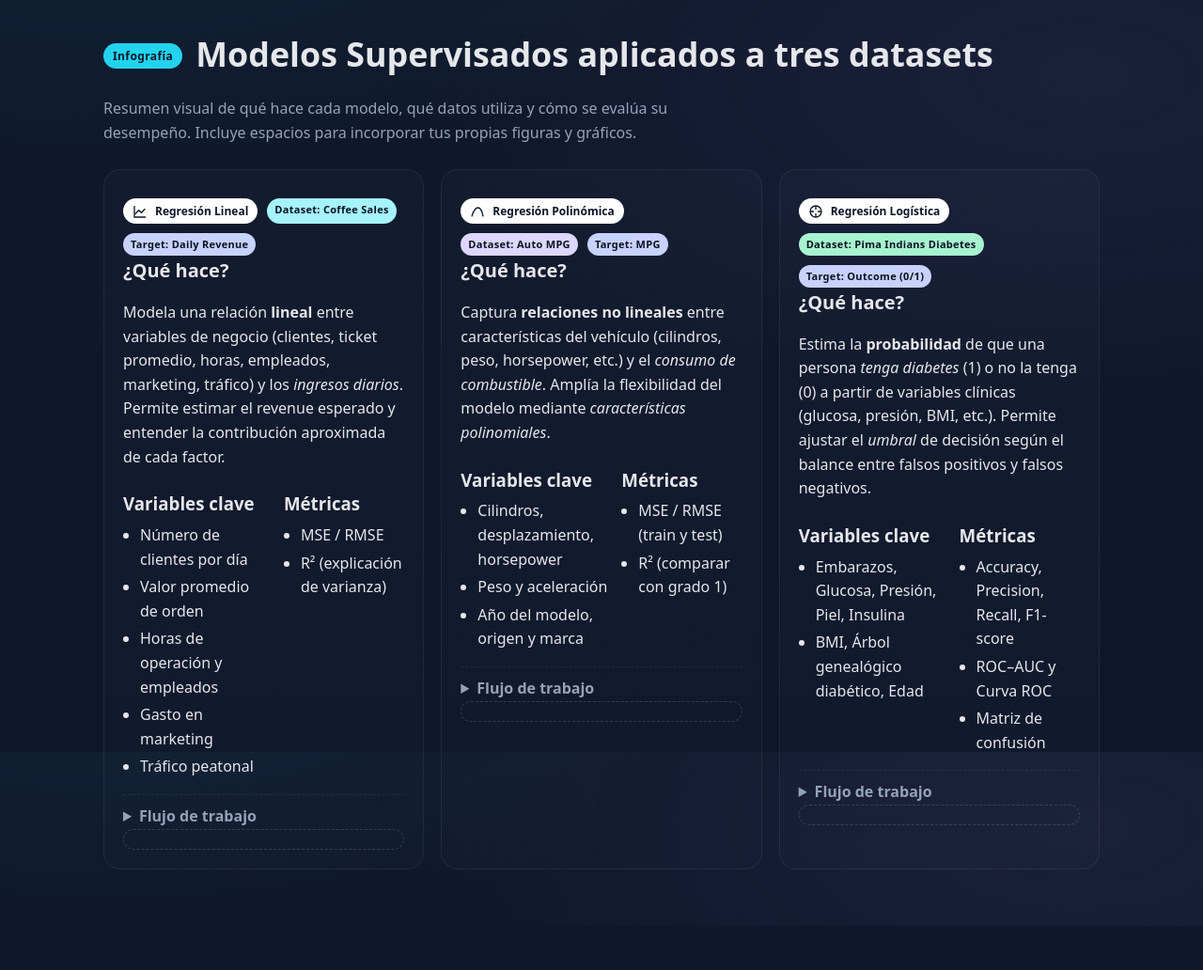
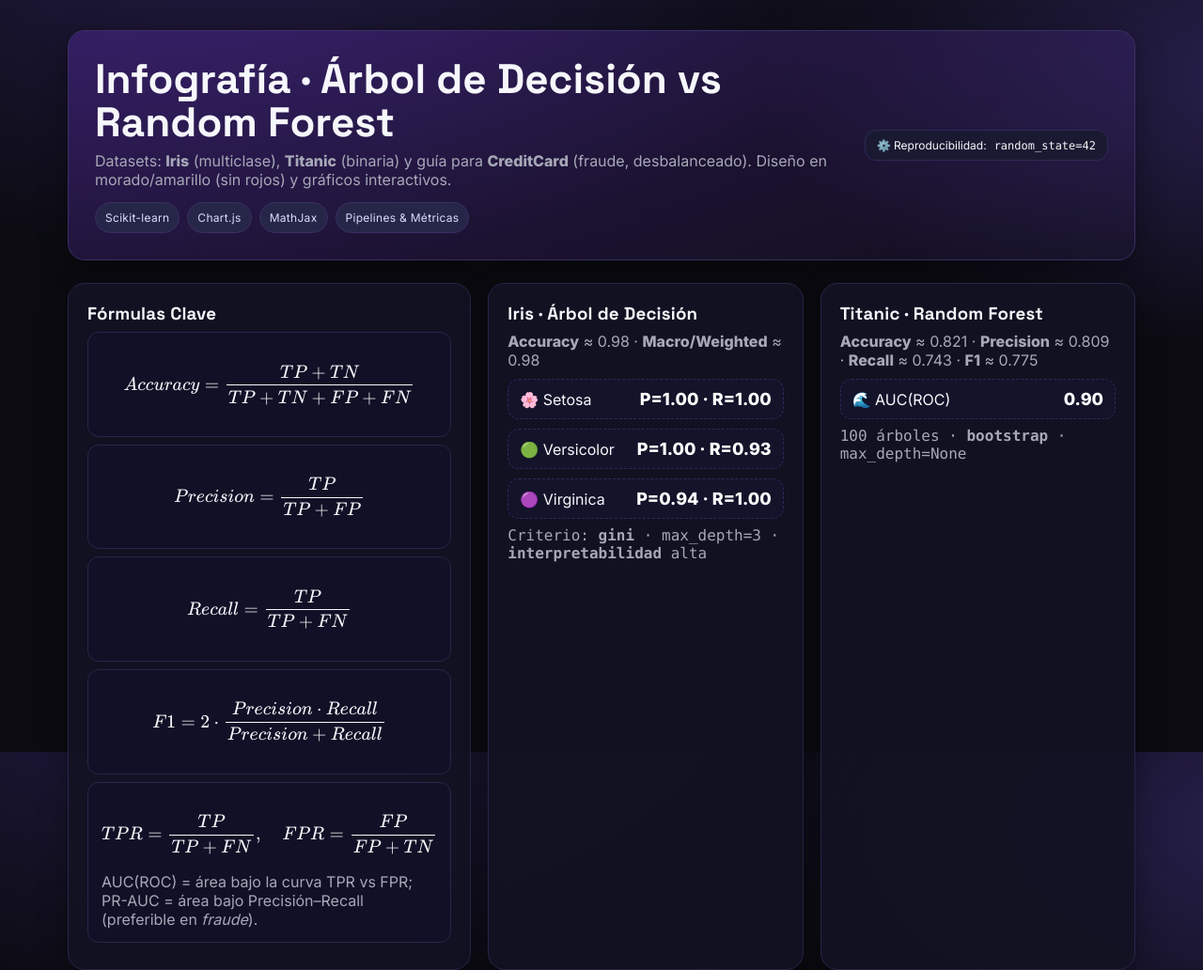
Before and after one commit to Rerotz/Rerotz.github.io, a plain HTML site: page index.html in a window 1280 px wide. Shown: the top 1032 px of the page at 94% size. Before the commit the page ends 985 px from the top, so only its background shows below. Drawn offline with nearby package versions, Linux system fonts and the light colour scheme.

Commit message:
Update index.html

```diff
--- a/index.html
+++ b/index.html
@@ -1,226 +1,255 @@
-<!DOCTYPE html>
-<html lang="es">
+<!DOCTYPE html><html lang="es">
 <head>
   <meta charset="utf-8" />
   <meta name="viewport" content="width=device-width, initial-scale=1" />
-  <title>Infografía | Modelos Supervisados</title>
+  <title>Infografía | Árbol de Decisión vs Random Forest</title>
+  <!-- Tipografías -->
+  <link href="https://fonts.googleapis.com/css2?family=Inter:wght@300;400;600;800&family=Space+Grotesk:wght@400;600;700&display=swap" rel="stylesheet" />
+  <!-- Chart.js -->
+  <script src="https://cdn.jsdelivr.net/npm/chart.js@4.4.1/dist/chart.umd.min.js"></script>
+  <!-- MathJax para fórmulas -->
+  <script>
+    window.MathJax = { tex: { inlineMath: [["$","$"],["\","\"]], displayMath: [["$$","$$"]] } };
+  </script>
+  <script src="https://cdn.jsdelivr.net/npm/mathjax@3/es5/tex-mml-chtml.js" async></script>
   <style>
     :root{
-      --bg:#0f172a;         /* slate-900 */
-      --card:#111827;       /* gray-900 */
-      --muted:#94a3b8;      /* slate-400 */
-      --text:#e5e7eb;       /* gray-200 */
-      --accent:#22d3ee;     /* cyan-400 */
-      --accent-2:#a78bfa;   /* violet-400 */
-      --accent-3:#34d399;   /* emerald-400 */
-      --ring: rgba(34,211,238,.35);
+      --bg:#0b0b11; /* fondo base */
+      --panel:#121223e6; /* card */
+      --ink:#f6f7fb; /* texto */
+      --muted:#a6a8b8; /* texto secundario */
+      --brand:#7c3aed; /* morado principal */
+      --brand-2:#facc15; /* amarillo acento */
+      --ok:#22c55e; /* verde */
+      --warn:#f59e0b; /* ámbar (evitar rojo) */
+      --grid:#23233a66;
+      --chip:#262649;
+      --shadow: 0 10px 30px rgba(0,0,0,.35);
+      --radius: 18px;
     }
     *{box-sizing:border-box}
-    html,body{height:100%}
-    body{
-      margin:0; font-family: ui-sans-serif,system-ui,-apple-system,Segoe UI,Roboto,Ubuntu,Cantarell,"Helvetica Neue",Arial;
-      background: radial-gradient(1200px 600px at 10% -20%, rgba(34,211,238,.08), transparent 60%),
-                  radial-gradient(1200px 600px at 90% 10%, rgba(167,139,250,.08), transparent 60%),
-                  var(--bg);
-      color:var(--text);
-      line-height:1.6;
+    html,body{margin:0;height:100%;background: radial-gradient(1200px 600px at 20% -10%, #221a42 0%, transparent 60%), radial-gradient(1000px 500px at 110% 10%, #2b2153 0%, transparent 60%), var(--bg); color:var(--ink); font-family:Inter, system-ui, -apple-system, Segoe UI, Roboto, Arial}
+    a{color:var(--brand-2); text-decoration:none}
+    .wrap{max-width:1200px; margin:0 auto; padding:32px}
+    header{display:grid; grid-template-columns: 1fr auto; gap:16px; align-items:center; margin-bottom:24px}
+    .hero{
+      background: linear-gradient(160deg, rgba(124,58,237,.28), rgba(42,30,78,.2));
+      border:1px solid #3a2f62; border-radius: var(--radius);
+      padding:28px; box-shadow: var(--shadow);
     }
-    .container{max-width:1100px;margin:0 auto;padding:32px 20px 60px}
-    .title{
-      display:flex;align-items:center;gap:14px;flex-wrap:wrap
-    }
-    .title .badge{font-size:12px;color:#0f172a;background:var(--accent);padding:4px 10px;border-radius:999px;font-weight:700;letter-spacing:.4px}
-    h1{font-size:clamp(26px,2.8vw,36px);margin:4px 0 8px;line-height:1.2}
-    .subtitle{color:var(--muted);max-width:70ch}
+    .title{font-family:"Space Grotesk"; font-size: clamp(24px, 4vw, 44px); line-height:1.05; margin:0}
+    .subtitle{margin:8px 0 0; color:var(--muted)}
+    .badges{display:flex; flex-wrap:wrap; gap:8px; margin-top:14px}
+    .badge{background:var(--chip); color:#dcdcf9; border: 1px solid #3a2f62; padding:8px 10px; border-radius:999px; font-size:12px; letter-spacing:.3px}.grid{display:grid; gap:18px}
+@media(min-width:900px){ .grid.cols-3{grid-template-columns:repeat(3,1fr)} .grid.cols-2{grid-template-columns:1.2fr .8fr} }
 
-    .grid{display:grid;grid-template-columns:repeat(3,1fr);gap:18px;margin-top:26px}
-    @media (max-width:960px){.grid{grid-template-columns:1fr}}
+.card{background:var(--panel); border:1px solid #26264a; border-radius:var(--radius); padding:20px; box-shadow:var(--shadow)}
+.card h3{margin:0 0 8px; font-family:"Space Grotesk"; font-weight:700; letter-spacing:.2px}
+.card p{margin: 6px 0; color:var(--muted)}
+.chip{display:inline-flex; align-items:center; gap:8px; background:#1a1932; border:1px solid #2d2a56; padding:8px 12px; border-radius:12px; font-size:12px}
 
-    .card{
-      background:linear-gradient(180deg, rgba(255,255,255,.02), rgba(255,255,255,.01));
-      border:1px solid rgba(255,255,255,.06);
-      border-radius:18px; padding:20px; position:relative; overflow:hidden;
-    }
-    .card:focus-within{outline:2px solid var(--ring)}
-    .card h2{margin:0 0 6px; font-size:20px}
-    .chip{display:inline-flex;align-items:center;gap:8px;font-size:12px;color:var(--bg);background:#fff;border-radius:999px;padding:4px 10px;font-weight:600}
-    .chip svg{width:16px;height:16px}
+.kpi{display:grid; grid-template-columns: auto 1fr auto; align-items:center; gap:10px; background:#13132a; border:1px dashed #2b2a5a; padding:10px 12px; border-radius:12px; margin-top:10px}
+.kpi .val{font-weight:800; font-size:18px; color:#fff}
+.mono{font-family: ui-monospace, Menlo, Consolas, monospace}
 
-    .pill{display:inline-block; font-size:11px; padding:3px 8px; border-radius:999px; color:#0b1220; background: #c7d2fe; font-weight:700; letter-spacing:.3px}
-    .pill.cyan{background:#a5f3fc}
-    .pill.violet{background:#ddd6fe}
-    .pill.emerald{background:#a7f3d0}
+.two-col{display:grid; gap:18px}
+@media(min-width:1000px){ .two-col{grid-template-columns:1fr 1fr} }
 
-    .kpts{display:grid; grid-template-columns:1.1fr .9fr; gap:14px; margin-top:10px}
-    @media (max-width:640px){.kpts{grid-template-columns:1fr}}
-    .kpts ul{margin:0;padding:0 0 0 18px}
-    .kpts li{margin:4px 0}
+/* Confusion matrix grid */
+.cm{display:grid; grid-template-columns: 100px repeat(2, 1fr); grid-template-rows: 100px repeat(2, 1fr); gap:6px;}
+.cm .cell{display:flex; align-items:center; justify-content:center; border-radius:12px; background:#15152d; border:1px solid #2a2a52; position:relative; overflow:hidden}
+.cm .cell[data-v]{background: linear-gradient(180deg, rgba(124,58,237,.16), transparent), #14142b}
+.cm .hdr{background:#100f23; border:1px solid #2a2a52; color:#bdbef4; font-weight:700}
+.cm .diag::after{content:""; position:absolute; inset:0; background:linear-gradient(135deg, transparent 48%, rgba(250,204,21,.15) 49%, rgba(250,204,21,.15) 51%, transparent 52%) }
 
-    .meta{display:flex;flex-wrap:wrap;gap:10px;margin-top:10px}
+.legend{display:flex; gap:10px; flex-wrap:wrap; margin-top:10px}
+.key{display:flex; align-items:center; gap:8px}
+.swatch{width:16px; height:16px; border-radius:4px; background:var(--brand)}
 
-    details{margin-top:12px; border-top:1px dashed rgba(255,255,255,.08); padding-top:10px}
-    summary{cursor:pointer; color:var(--muted); font-weight:700}
+/* Formula block */
+.formula{background:#111026; border:1px solid #26264a; border-radius:12px; padding:14px; margin:8px 0}
+code{background:#171739; border:1px solid #2d2a56; color:#eaeaff; padding:2px 6px; border-radius:8px}
 
-    .footer{
-      margin-top:34px; padding:16px; border-radius:14px; background:rgba(255,255,255,.03); border:1px solid rgba(255,255,255,.06);
-      display:grid; gap:8px
-    }
-    .legend{display:flex;flex-wrap:wrap;gap:8px}
+footer{margin:40px 0 16px; text-align:center; color:#979acb}
 
-    .figure-placeholder{border:1px dashed rgba(255,255,255,.15); border-radius:12px; padding:10px; color:var(--muted); font-size:13px}
   </style>
 </head>
 <body>
-  <main class="container">
-    <div class="title">
-      <span class="badge">Infografía</span>
-      <h1>Modelos Supervisados aplicados a tres datasets</h1>
+  <div class="wrap">
+    <header class="hero">
+      <div>
+        <h1 class="title">Infografía · Árbol de Decisión vs Random Forest</h1>
+        <p class="subtitle">Datasets: <b>Iris</b> (multiclase), <b>Titanic</b> (binaria) y guía para <b>CreditCard</b> (fraude, desbalanceado). Diseño en morado/amarillo (sin rojos) y gráficos interactivos.</p>
+        <div class="badges">
+          <span class="badge">Scikit-learn</span>
+          <span class="badge">Chart.js</span>
+          <span class="badge">MathJax</span>
+          <span class="badge">Pipelines & Métricas</span>
+        </div>
+      </div>
+      <div class="chip">⚙️ Reproducibilidad: <span class="mono">random_state=42</span></div>
+    </header><!-- Métricas y fórmulas -->
+<section class="grid cols-3">
+  <article class="card">
+    <h3>Fórmulas Clave</h3>
+    <div class="formula">$$Accuracy = \frac{TP + TN}{TP + TN + FP + FN}$$</div>
+    <div class="formula">$$Precision = \frac{TP}{TP + FP}$$</div>
+    <div class="formula">$$Recall = \frac{TP}{TP + FN}$$</div>
+    <div class="formula">$$F1 = 2\cdot \frac{Precision\cdot Recall}{Precision + Recall}$$</div>
+    <div class="formula">$$TPR = \frac{TP}{TP+FN},\quad FPR = \frac{FP}{FP+TN}$$
+      <p style="margin:6px 0 0; color:var(--muted)">AUC(ROC) = área bajo la curva TPR vs FPR; PR-AUC = área bajo Precisión–Recall (preferible en <i>fraude</i>).</p>
     </div>
-    <p class="subtitle">Resumen visual de qué hace cada modelo, qué datos utiliza y cómo se evalúa su desempeño. Incluye espacios para incorporar tus propias figuras y gráficos.</p>
+  </article>
 
-    <section class="grid" aria-label="Tarjetas de modelos">
-      <!-- Card 1: Regresión Lineal -->
-      <article class="card" aria-labelledby="lin-title">
-        <div class="meta">
-          <span class="chip" title="Tipo de tarea">
-            <!-- line icon -->
-            <svg viewBox="0 0 24 24" fill="none" stroke="currentColor" stroke-width="2" aria-hidden="true"><path d="M3 3v18h18"/><path d="M4 16l6-6 4 4 6-6"/></svg>
-            Regresión Lineal
-          </span>
-          <span class="pill cyan">Dataset: Coffee Sales</span>
-          <span class="pill">Target: Daily Revenue</span>
-        </div>
-        <h2 id="lin-title">¿Qué hace?</h2>
-        <p>Modela una relación <strong>lineal</strong> entre variables de negocio (clientes, ticket promedio, horas, empleados, marketing, tráfico) y los <em>ingresos diarios</em>. Permite estimar el revenue esperado y entender la contribución aproximada de cada factor.</p>
+  <article class="card">
+    <h3>Iris · Árbol de Decisión</h3>
+    <p><b>Accuracy</b> ≈ 0.98 · <b>Macro/Weighted</b> ≈ 0.98</p>
+    <div class="kpi"><span>🌸 Setosa</span><span></span><span class="val">P=1.00 · R=1.00</span></div>
+    <div class="kpi"><span>🟢 Versicolor</span><span></span><span class="val">P=1.00 · R=0.93</span></div>
+    <div class="kpi"><span>🟣 Virginica</span><span></span><span class="val">P=0.94 · R=1.00</span></div>
+    <p class="mono" style="margin-top:8px">Criterio: <b>gini</b> · max_depth=3 · <b>interpretabilidad</b> alta</p>
+  </article>
 
-        <div class="kpts">
-          <div>
-            <h3 style="margin:6px 0">Variables clave</h3>
-            <ul>
-              <li>Número de clientes por día</li>
-              <li>Valor promedio de orden</li>
-              <li>Horas de operación y empleados</li>
-              <li>Gasto en marketing</li>
-              <li>Tráfico peatonal</li>
-            </ul>
-          </div>
-          <div>
-            <h3 style="margin:6px 0">Métricas</h3>
-            <ul>
-              <li>MSE / RMSE</li>
-              <li>R² (explicación de varianza)</li>
-            </ul>
-          </div>
-        </div>
+  <article class="card">
+    <h3>Titanic · Random Forest</h3>
+    <p><b>Accuracy</b> ≈ 0.821 · <b>Precision</b> ≈ 0.809 · <b>Recall</b> ≈ 0.743 · <b>F1</b> ≈ 0.775</p>
+    <div class="kpi"><span>🌊 AUC(ROC)</span><span></span><span class="val">0.90</span></div>
+    <p class="mono" style="margin-top:8px">100 árboles · <b>bootstrap</b> · max_depth=None</p>
+  </article>
+</section>
 
-        <details>
-          <summary>Flujo de trabajo</summary>
-          <ul>
-            <li>Split 80/20 (train/test)</li>
-            <li>Ajuste con <code>LinearRegression</code></li>
-            <li>Predicción de ingresos y evaluación con MSE, RMSE y R²</li>
-            <li>Entrada manual para estimar revenue de un nuevo día</li>
-          </ul>
-        </details>
+<!-- Comparativa global -->
+<section class="grid cols-2" style="margin-top:18px">
+  <article class="card">
+    <h3>Comparación de Métricas (Global)</h3>
+    <canvas id="cmpGlobal" height="220"></canvas>
+    <p class="muted">Valores Iris ≈ promedios (macro/weighted); Titanic = valores reportados.</p>
+  </article>
+  <article class="card">
+    <h3>ROC & PR-AUC (Resumen)</h3>
+    <div class="legend">
+      <div class="key"><span class="swatch" style="background:var(--ok)"></span> AUC ROC Titanic ≈ <b>0.90</b></div>
+      <div class="key"><span class="swatch" style="background:var(--brand)"></span> ROC Iris (multiclase): <b>por clase</b> (según ejecución)</div>
+      <div class="key"><span class="swatch" style="background:var(--warn)"></span> PR-AUC (recomendado para <b>CreditCard</b>)</div>
+    </div>
+    <p style="margin-top:8px;color:var(--muted)">Para fraude se prioriza <b>Recall</b> y <b>PR-AUC</b>; ajustar umbral t según coste de FP/FN.</p>
+  </article>
+</section>
 
-        <div class="figure-placeholder" role="img" aria-label="Espacio para gráfica de real vs. predicho">
-        </div>
-      </article>
+<!-- Detalle por dataset: Confusion matrices y per-class -->
+<section class="two-col" style="margin-top:18px">
+  <article class="card">
+    <h3>Matriz de Confusión · Titanic (RF)</h3>
+    <div class="cm" id="cmTitanic">
+      <div class="cell hdr"></div>
+      <div class="cell hdr">Pred: No sobrevivió</div>
+      <div class="cell hdr">Pred: Sobrevivió</div>
+      <div class="cell hdr" style="writing-mode:vertical-rl; transform:rotate(180deg)">Real: No sobrevivió</div>
+      <div class="cell diag" data-v><div><b>TN</b><br><span class="val">92</span></div></div>
+      <div class="cell" data-v><div><b>FP</b><br><span class="val">13</span></div></div>
+      <div class="cell hdr" style="writing-mode:vertical-rl; transform:rotate(180deg)">Real: Sobrevivió</div>
+      <div class="cell" data-v><div><b>FN</b><br><span class="val">19</span></div></div>
+      <div class="cell diag" data-v><div><b>TP</b><br><span class="val">55</span></div></div>
+    </div>
+    <p class="mono" style="margin-top:8px">Errores más frecuentes: <b>FN</b> (sobrevivientes no detectados).</p>
+  </article>
 
-      <!-- Card 2: Regresión Polinómica -->
-      <article class="card" aria-labelledby="poly-title">
-        <div class="meta">
-          <span class="chip" title="Tipo de tarea">
-            <!-- curve icon -->
-            <svg viewBox="0 0 24 24" fill="none" stroke="currentColor" stroke-width="2" aria-hidden="true"><path d="M3 20s4-14 10-14 8 14 8 14"/></svg>
-            Regresión Polinómica
-          </span>
-          <span class="pill violet">Dataset: Auto MPG</span>
-          <span class="pill">Target: MPG</span>
-        </div>
-        <h2 id="poly-title">¿Qué hace?</h2>
-        <p>Captura <strong>relaciones no lineales</strong> entre características del vehículo (cilindros, peso, horsepower, etc.) y el <em>consumo de combustible</em>. Amplía la flexibilidad del modelo mediante <em>características polinomiales</em>.</p>
+  <article class="card">
+    <h3>Métricas por Clase · Iris (Árbol)</h3>
+    <canvas id="irisPerClass" height="240"></canvas>
+    <p class="mono" style="margin-top:8px">Clases: Setosa · Versicolor · Virginica</p>
+  </article>
+</section>
 
-        <div class="kpts">
-          <div>
-            <h3 style="margin:6px 0">Variables clave</h3>
-            <ul>
-              <li>Cilindros, desplazamiento, horsepower</li>
-              <li>Peso y aceleración</li>
-              <li>Año del modelo, origen y marca</li>
-            </ul>
-          </div>
-          <div>
-            <h3 style="margin:6px 0">Métricas</h3>
-            <ul>
-              <li>MSE / RMSE (train y test)</li>
-              <li>R² (comparar con grado 1)</li>
-            </ul>
-          </div>
-        </div>
+<!-- Sección CreditCard (guía de métricas y pipeline) -->
+<section class="grid cols-3" style="margin-top:18px">
+  <article class="card">
+    <h3>CreditCard · Recomendaciones</h3>
+    <ul>
+      <li>División estratificada: <code>train_test_split(..., stratify=y)</code></li>
+      <li>Escalar <code>Time</code> y <code>Amount</code> (StandardScaler)</li>
+      <li>Usar <b>SMOTE</b> o <code>class_weight='balanced'</code></li>
+      <li>Optimizar por <b>PR-AUC</b> / <b>Recall</b> de fraude</li>
+    </ul>
+    <p class="mono">Métricas clave: Precision (fraude), Recall (fraude), F1 (fraude), PR-AUC, ROC-AUC</p>
+  </article>
+  <article class="card">
+    <h3>Checklist de Métricas</h3>
+    <ul>
+      <li>Iris: Accuracy, Prec/Rec/F1 por clase, Matriz de Confusión</li>
+      <li>Titanic: Accuracy, Prec/Rec/F1, Matriz de Confusión, AUC</li>
+      <li>CreditCard: Prec/Rec/F1 (fraude), PR-AUC, ROC-AUC</li>
+    </ul>
+    <p class="mono">Evitar depender sólo de Accuracy en desbalance.</p>
+  </article>
+  <article class="card">
+    <h3>Hiperparámetros (resumen)</h3>
+    <ul>
+      <li><b>DecisionTree</b>: <code>criterion={'gini','entropy'}</code>, <code>max_depth</code>, <code>min_samples_leaf</code></li>
+      <li><b>RandomForest</b>: <code>n_estimators</code>, <code>max_depth</code>, <code>max_features</code>, <code>min_samples_leaf</code></li>
+      <li>Pipelines y <b>validación cruzada</b> con <code>RandomizedSearchCV</code></li>
+    </ul>
+  </article>
+</section>
 
-        <details>
-          <summary>Flujo de trabajo</summary>
-          <ul>
-            <li>Imputación, escalado y <code>PolynomialFeatures</code> (grado configurable)</li>
-            <li>One-Hot Encoding para categóricas (origen, marca)</li>
-            <li>Evaluación en train/test y curva MSE vs. grado</li>
-            <li>Perfiles parciales (p.ej., MPG vs. horsepower)</li>
-          </ul>
-        </details>
+<footer>
+  <small>Fuentes: código y resultados del informe del equipo (Iris, Titanic). Este HTML está listo para imprimirse o publicarse como GitHub Pages.</small>
+</footer>
 
-        <div class="figure-placeholder" role="img" aria-label="Espacio para gráficas polinomiales">
-        </div>
-      </article>
+  </div>  <script>
+    // ======== Datos (del informe) ========
+    // Titanic (binario): métricas globales
+    const titanic = { accuracy: 0.821, precision: 0.809, recall: 0.743, f1: 0.775, auc: 0.90, cm: {tn:92, fp:13, fn:19, tp:55} };
+    // Iris (multiclase): promedios globales aproximados y por-clase
+    const iris = {
+      accuracy: 0.978, precision: 0.98, recall: 0.98, f1: 0.98,
+      perClass: [ // [Precision, Recall] por clase en orden Setosa, Versicolor, Virginica
+        {label:'Setosa', p:1.00, r:1.00},
+        {label:'Versicolor', p:1.00, r:0.93},
+        {label:'Virginica', p:0.94, r:1.00}
+      ]
+    };
 
-      <!-- Card 3: Regresión Logística -->
-      <article class="card" aria-labelledby="logit-title">
-        <div class="meta">
-          <span class="chip" title="Tipo de tarea">
-            <!-- target icon -->
-            <svg viewBox="0 0 24 24" fill="none" stroke="currentColor" stroke-width="2" aria-hidden="true"><circle cx="12" cy="12" r="9"/><path d="M12 3v6M12 15v6M21 12h-6M9 12H3"/></svg>
-            Regresión Logística
-          </span>
-          <span class="pill emerald">Dataset: Pima Indians Diabetes</span>
-          <span class="pill">Target: Outcome (0/1)</span>
-        </div>
-        <h2 id="logit-title">¿Qué hace?</h2>
-        <p>Estima la <strong>probabilidad</strong> de que una persona <em>tenga diabetes</em> (1) o no la tenga (0) a partir de variables clínicas (glucosa, presión, BMI, etc.). Permite ajustar el <em>umbral</em> de decisión según el balance entre falsos positivos y falsos negativos.</p>
+    // ======== Gráfico Comparativo Global ========
+    const ctxCmp = document.getElementById('cmpGlobal');
+    new Chart(ctxCmp, {
+      type: 'bar',
+      data: {
+        labels: ['Accuracy','Precision','Recall','F1-Score'],
+        datasets: [
+          { label: 'Iris (Árbol)', data: [iris.accuracy, iris.precision, iris.recall, iris.f1], borderWidth:1 },
+          { label: 'Titanic (RF)', data: [titanic.accuracy, titanic.precision, titanic.recall, titanic.f1], borderWidth:1 }
+        ]
+      },
+      options: {
+        scales: {
+          y: { beginAtZero: true, max: 1, grid: {color:getComputedStyle(document.documentElement).getPropertyValue('--grid')} },
+          x: { grid: {color: 'transparent'} }
+        },
+        plugins: { legend: { labels:{ color:'#e6e7ff' } }, tooltip:{ callbacks:{ label: ctx=> `${ctx.dataset.label}: ${(ctx.parsed.y).toFixed(3)}` } } },
+        animation: { duration: 900 }
+      }
+    });
 
-        <div class="kpts">
-          <div>
-            <h3 style="margin:6px 0">Variables clave</h3>
-            <ul>
-              <li>Embarazos, Glucosa, Presión, Piel, Insulina</li>
-              <li>BMI, Árbol genealógico diabético, Edad</li>
-            </ul>
-          </div>
-          <div>
-            <h3 style="margin:6px 0">Métricas</h3>
-            <ul>
-              <li>Accuracy, Precision, Recall, F1-score</li>
-              <li>ROC–AUC y Curva ROC</li>
-              <li>Matriz de confusión</li>
-            </ul>
-          </div>
-        </div>
-
-        <details>
-          <summary>Flujo de trabajo</summary>
-          <ul>
-            <li>Imputación (mediana) y escalado</li>
-            <li>Entrenamiento con <code>LogisticRegression</code> (clase balanceada)</li>
-            <li>Evaluación en test y validación cruzada estratificada</li>
-            <li>Predicción individual y por lotes con umbral configurable</li>
-          </ul>
-        </details>
-
-        <div class="figure-placeholder" role="img" aria-label="Espacio para curva ROC y matriz de confusión">
-        </div>
-      </article>
-    </section>
-
-
-  </main>
-</body>
+    // ======== Iris per-class (Precision vs Recall) ========
+    const ctxIris = document.getElementById('irisPerClass');
+    new Chart(ctxIris, {
+      type: 'bar',
+      data: {
+        labels: iris.perClass.map(c=>c.label),
+        datasets: [
+          { label: 'Precision', data: iris.perClass.map(c=>c.p) },
+          { label: 'Recall', data: iris.perClass.map(c=>c.r) }
+        ]
+      },
+      options: {
+        scales: {
+          y: { beginAtZero: true, max: 1, grid: {color:getComputedStyle(document.documentElement).getPropertyValue('--grid')} },
+          x: { grid: {color: 'transparent'} }
+        },
+        plugins: { legend: { labels:{ color:'#e6e7ff' } }, tooltip:{ callbacks:{ label: ctx=> `${ctx.dataset.label}: ${(ctx.parsed.y).toFixed(2)}` } } },
+        animation: { duration: 900 }
+      }
+    });
+  </script></body>
 </html>
```
